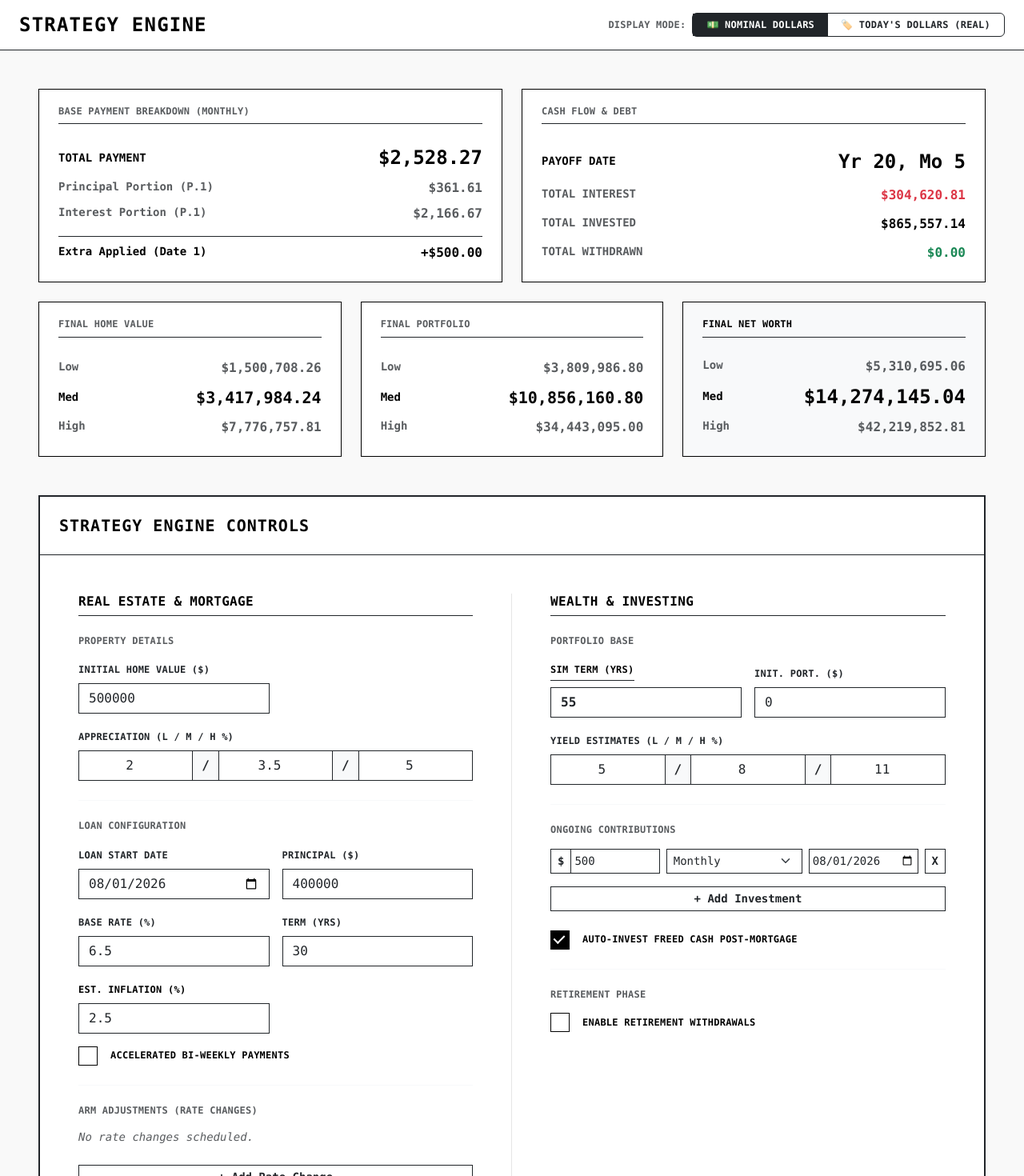
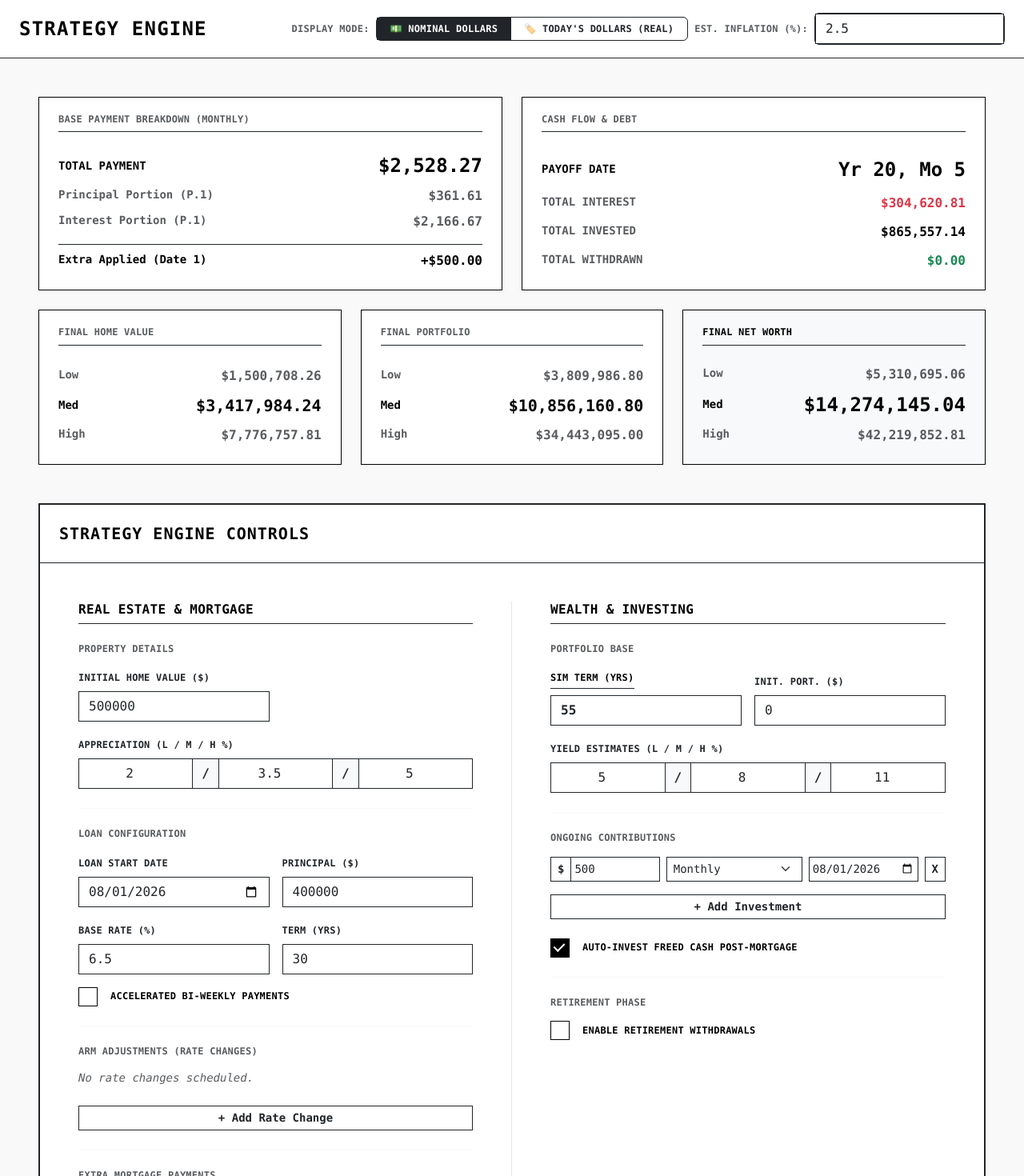
Before and after one commit to awanczowski/financial-strategy-engine, a React (Vite) app: page / in a window 1280 px wide. Shown: the top 1470 px of the page at 80% size. Built offline with nearby package versions, Linux system fonts and the light colour scheme.

Commit message:
moving inflation input to header

```diff
--- a/src/App.jsx
+++ b/src/App.jsx
@@ -84,7 +84,10 @@ function MainContent() {
       />
 
       {/* Sticky Top Navigation Bar */}
-      <Navbar />
+      <Navbar
+          loanConfig={loanConfig}
+          handleConfigChange={handleConfigChange}
+          />
 
       {/* Main Full-Width Content Area */}
       <main className="flex-grow-1 w-100 p-3 p-md-4 p-xl-5">
--- a/src/components/Navbar.jsx
+++ b/src/components/Navbar.jsx
@@ -1,7 +1,7 @@
 import React from 'react';
 import { useStrategy } from '../context/useStrategy.js';
 
-export default function Navbar() {
+export default function Navbar({ loanConfig, handleConfigChange }) {
   const { viewMode, setViewMode } = useStrategy();
 
   return (
@@ -26,7 +26,16 @@ export default function Navbar() {
             >
               🏷️ Today's Dollars (Real)
             </button>
+
           </div>
+
+          <div className="d-flex align-items-center gap-2">
+            <span className="scandi-label text-muted d-none d-sm-inline">Est. Inflation (%):</span>
+            <div className="btn-group border border-dark" role="group" aria-label="Inflation View Mode">
+              <input name="estimatedInflationRate" type="number" step="0.1" className="form-control scandi-input border-dark" value={loanConfig.estimatedInflationRate} onChange={handleConfigChange} />
+            </div>
+          </div>
+
         </div>
       </div>
     </header>
--- a/src/components/ParameterPanel.jsx
+++ b/src/components/ParameterPanel.jsx
@@ -68,10 +68,7 @@ export default function ParameterPanel({
                 <label className="form-label scandi-label">Term (Yrs)</label>
                 <input name="years" type="number" className="form-control scandi-input border-dark" value={loanConfig.years} onChange={handleConfigChange} />
               </div>
-              <div className="col-sm-6 col-md-6">
-                <label className="form-label scandi-label text-black fw-bold">Est. Inflation (%)</label>
-                <input name="estimatedInflationRate" type="number" step="0.1" className="form-control scandi-input border-dark" value={loanConfig.estimatedInflationRate} onChange={handleConfigChange} />
-              </div>
+
               <div className="col-12 mt-3">
                 <div className="d-flex align-items-center gap-3">
                   <input
```
